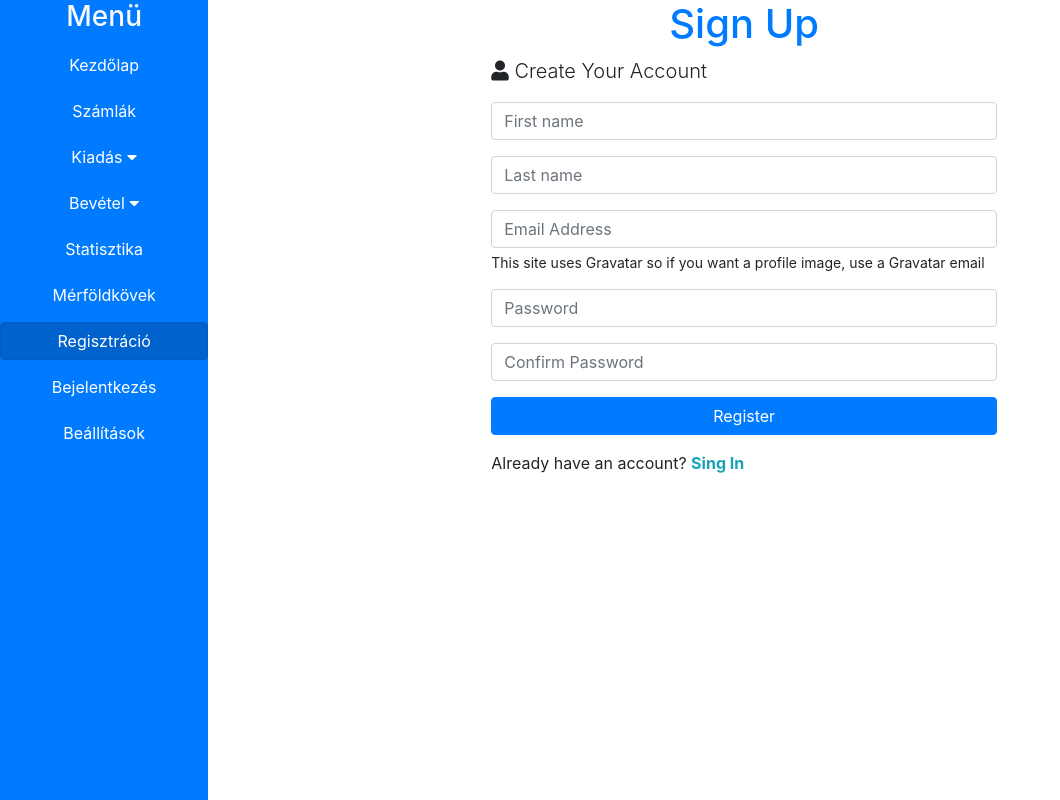
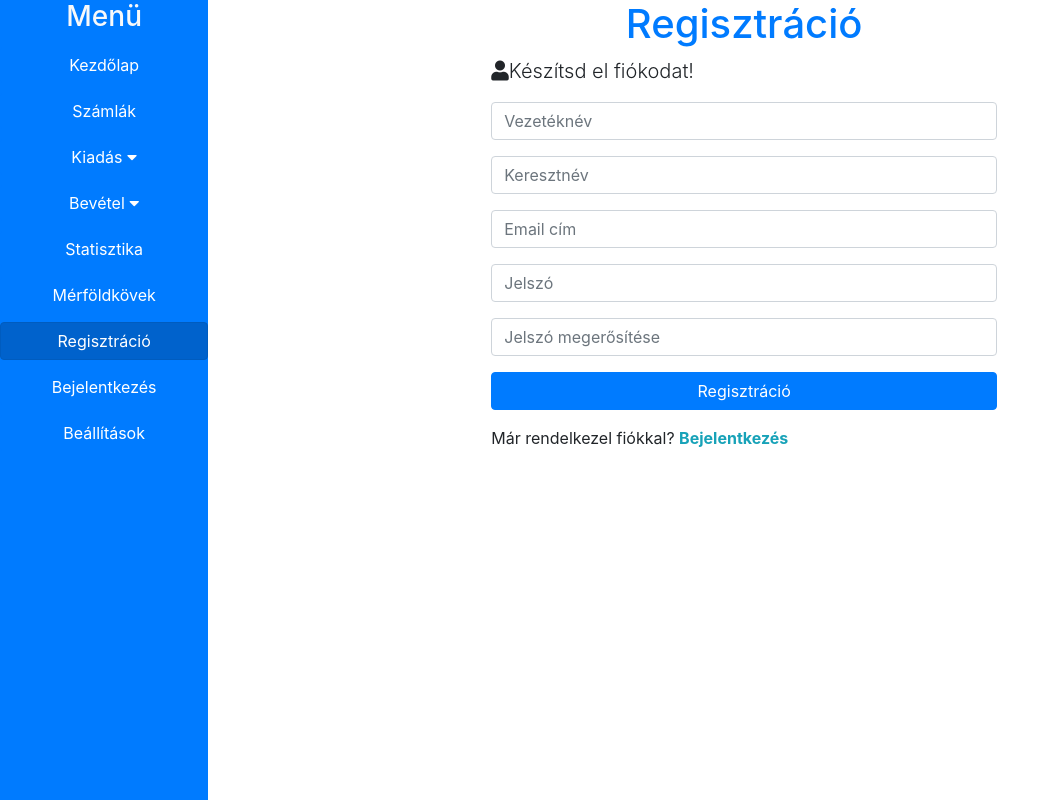
Before and after one commit to vereczkibalint/runtime_terror, a React (Create React App) app in the folder src/frontend/: page /register in a window 1280 px wide. Shown: the whole page, without its empty margins (0-1060 px from the left). Built offline with nearby package versions, Linux system fonts and the light colour scheme.

Commit message:
Update register.js
Translate to Hungarian

```diff
--- a/src/frontend/src/components/auth/register.js
+++ b/src/frontend/src/components/auth/register.js
@@ -37,14 +37,25 @@ const Register = ({setAlert, register, isAuthenticated}) => {
         <Fragment>
             <Row>
                 <Col xs={12} md={8} lg={6} className={"mx-auto"}>
-                    <h1 className={"text-primary text-justify text-center"}>Sign Up</h1>
-                    <p className={"lead"}><i className={"fas fa-user"}/> Create Your Account</p>
+                    <h1 className={"text-primary text-justify text-center"}>Regisztráció</h1>
+                    <p className={"lead"}><i className={"fas fa-user"}/>Készítsd el fiókodat!</p>
                     <Form action={"create-profile.html"} onSubmit={e => onSubmit(e)}>
+
                         <Form.Group>
                             <input
                                 className={"form-control"}
                                 type={"text"}
-                                placeholder={"First name"}
+                                placeholder={"Vezetéknév"}
+                                name={"last_name"}
+                                value={last_name}
+                                onChange={e => onChange(e)}
+                            />
+                        </Form.Group>
+                        <Form.Group>
+                            <input
+                                className={"form-control"}
+                                type={"text"}
+                                placeholder={"Keresztnév"}
                                 name={"first_name"}
                                 value={first_name}
                                 onChange={e => onChange(e)}
@@ -53,32 +64,20 @@ const Register = ({setAlert, register, isAuthenticated}) => {
                         <Form.Group>
                             <input
                                 className={"form-control"}
-                                type={"text"}
-                                placeholder={"Last name"}
-                                name={"last_name"}
-                                value={last_name}
-                                onChange={e => onChange(e)}
-                            />
-                        </Form.Group>
-                        <Form.Group>
-                            <input
-                                className={"form-control"}
                                 type={"email"}
-                                placeholder={"Email Address"}
+                                placeholder={"Email cím"}
                                 name={"email"}
                                 value={email}
                                 onChange={e => onChange(e)}
 
                             />
-                            <small className={"form-text"}>
-                                This site uses Gravatar so if you want a profile image, use a Gravatar email
-                            </small>
+
                         </Form.Group>
                         <Form.Group>
                             <input
                                 className={"form-control"}
                                 type={"password"}
-                                placeholder={"Password"}
+                                placeholder={"Jelszó"}
                                 name={"password"}
                                 value={password}
                                 onChange={e => onChange(e)}
@@ -89,7 +88,7 @@ const Register = ({setAlert, register, isAuthenticated}) => {
                             <input
                                 className={"form-control"}
                                 type={"password"}
-                                placeholder={"Confirm Password"}
+                                placeholder={"Jelszó megerősítése"}
                                 name={"password2"}
                                 value={password2}
                                 onChange={e => onChange(e)}
@@ -100,12 +99,12 @@ const Register = ({setAlert, register, isAuthenticated}) => {
                             <input
                                 type={"submit"}
                                 className={"btn btn-primary btn-block"}
-                                value={"Register"}
+                                value={"Regisztráció"}
                             />
                         </Form.Group>
                     </Form>
                     <p className={"my-1"}>
-                        Already have an account? <Link to={"/login"} className={"text-info font-weight-bold"}>Sing In</Link>
+                        Már rendelkezel fiókkal? <Link to={"/login"} className={"text-info font-weight-bold"}>Bejelentkezés</Link>
                     </p>
                 </Col>
             </Row>
```
